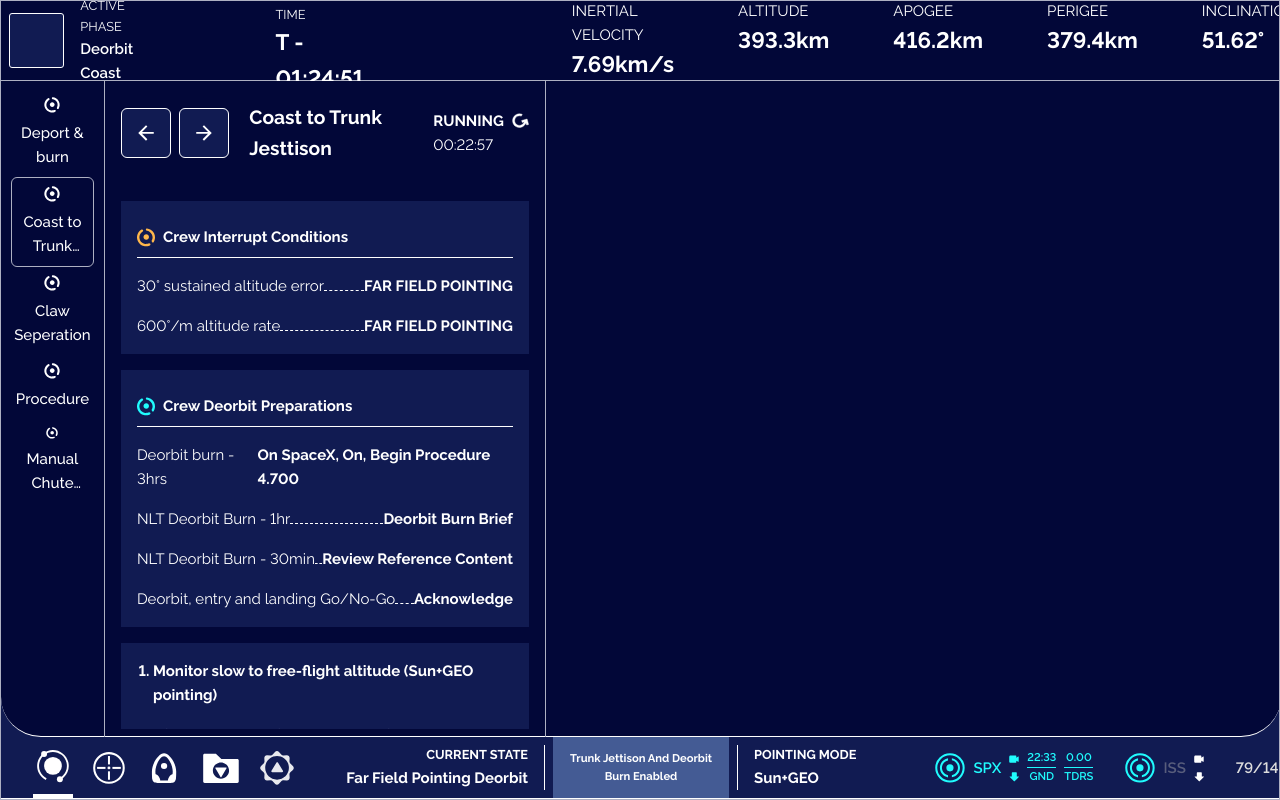
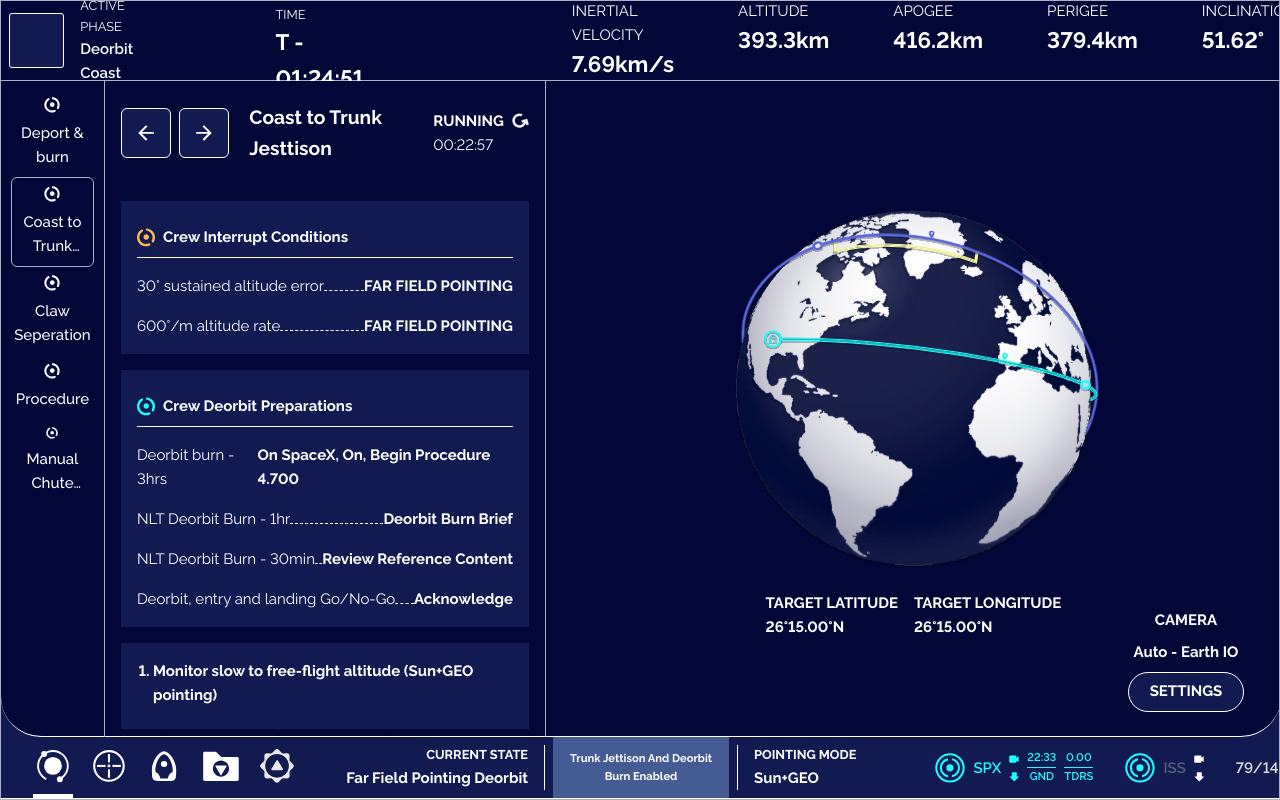
Before and after one commit to MePhew-GonteQ-Industries/his-prezentacja, a Vue app in the folder ui/: page / in a window 1280 px wide. Built offline with nearby package versions, Linux system fonts and the light colour scheme; some icons are missing.

Commit message:
Finish home page desing

```diff
--- a/ui/package.json
+++ b/ui/package.json
@@ -13,6 +13,7 @@
   },
   "dependencies": {
     "@phosphor-icons/vue": "^2.0.1",
+    "highlight.js": "^11.7.0",
     "pinia": "^2.0.32",
     "sass": "^1.59.3",
     "socket.io-client": "^4.6.1",
--- a/ui/src/App.vue
+++ b/ui/src/App.vue
@@ -8,12 +8,13 @@ import {
   NLoadingBarProvider,
 } from "naive-ui";
 import type { MessageProviderProps } from "naive-ui";
+import hljs from 'highlight.js/lib/core';
 
 const messagePlacement = ref<MessageProviderProps["placement"]>("top");
 </script>
 
 <template>
-  <n-config-provider :theme="darkTheme">
+  <n-config-provider :theme="darkTheme" :hljs="hljs">
     <n-loading-bar-provider>
       <n-message-provider :placement="messagePlacement">
         <RouterView />
--- a/ui/src/components/panel/TheFooter.vue
+++ b/ui/src/components/panel/TheFooter.vue
@@ -17,7 +17,7 @@ import { RouterLink } from 'vue-router';
           <circle cx="22.4268" cy="16.2646" r="6" fill="white" />
         </svg>
       </router-link>
-      <router-link :to="{ name: 'game' }">
+      <router-link :to="{ name: 'gameSpectator' }">
         <svg width="40" height="40" viewBox="0 0 81 81" fill="none"
           xmlns="http://www.w3.org/2000/svg">
           <path
@@ -35,7 +35,7 @@ import { RouterLink } from 'vue-router';
         </svg>
 
       </router-link>
-      <router-link :to="{ name: 'game' }">
+      <router-link :to="{ name: 'gameSpectator' }">
         <svg width="40" height="40" viewBox="0 0 81 81" fill="none"
           xmlns="http://www.w3.org/2000/svg">
           <path
@@ -187,9 +187,10 @@ footer {
       align-items: center;
       justify-content: center;
       flex-direction: column;
+      border-bottom: 4px solid transparent;
 
-      &.router-link-active {
-        border-bottom: 4px solid white;
+      &.router-link-exact-active {
+        border-color: white;
       }
     }
   }
--- a/ui/src/components/panel/pages/TheHomePage.vue
+++ b/ui/src/components/panel/pages/TheHomePage.vue
@@ -1,5 +1,49 @@
 <script setup lang="ts">
-import { NButton, NEllipsis, NScrollbar } from "naive-ui";
+import { NButton, NEllipsis, NScrollbar, NCode } from "naive-ui";
+import hljs from 'highlight.js/lib/core';
+import python from 'highlight.js/lib/languages/python';
+
+hljs.registerLanguage('python', python);
+
+const exampleCode = `
+def get_user(
+    request: Request,
+    token: str = Depends(oauth2_scheme),
+    db: Session = Depends(get_db),
+    user_agent: str | None = Header(None),
+) -> UserSession:
+    payload = decode_jwt(token, expected_token_type=TokenType.access_token)
+    user = db.query(models.User).where(models.User.id == payload.user_id).first()
+
+    if not user:
+        raise UserNotFoundException()
+
+    sessions_db = (
+        db.query(models.Session).where(models.Session.user_id == user.id).all()
+    )
+
+    session_db = None
+
+    for session in sessions_db:
+        if compare_digest(session.access_token, token):
+            session_db = session
+            break
+
+    if not session_db:
+        raise SessionNotFoundHTTPException()
+
+    session_db.last_accessed = datetime.utcnow()
+    session_db.last_user_agent = user_agent
+    session_db.last_ip_address = request.client.host
+    db.commit()
+
+    if user.disabled:
+        raise AccountDisabledHTTPException()
+
+    user_session = UserSession(user=user, session=session_db)
+
+    return user_session
+`;
 </script>
 
 <template>
@@ -220,11 +264,42 @@ import { NButton, NEllipsis, NScrollbar } from "naive-ui";
     </div>
 
     <div class="trajectory">
-
+      <template v-if="true">
+        <img class="globe" src="@/assets/globe.svg" alt="Globe">
+        <div class="target-coordinates">
+          <div class="coordinate">
+            <p class="title">target latitude</p>
+            <p class="value">26°15.00°N</p>
+          </div>
+          <div class="coordinate">
+            <p class="title">target longitude</p>
+            <p class="value">26°15.00°N</p>
+          </div>
+        </div>
+        <div class="camera-mode">
+          <p class="title">camera</p>
+          <p class="mode">Auto - Earth IO</p>
+          <NButton ghost color="white" round size="large" class="camera-settings-btn">settings
+          </NButton>
+        </div>
+      </template>
+      <template v-else>
+        <NCode :code="exampleCode" language="python" show-line-numbers v-if="false" />
+      </template>
     </div>
   </div>
 </template>
 
+<style lang="scss">
+.n-button.camera-settings-btn {
+  background-color: #111B52;
+
+  span {
+    text-transform: uppercase;
+    font-weight: bold;
+  }
+}
+</style>
 
 <style lang="scss">
 .divider.n-divider--dashed .n-divider__line {
@@ -284,6 +359,10 @@ import { NButton, NEllipsis, NScrollbar } from "naive-ui";
     width: 100%;
     display: grid;
     grid-template-rows: 13vh 70vh;
+
+    @media (min-height: 900px) {
+      grid-template-rows: 13vh 71vh;
+    }
 
     .step-buttons {
       display: flex;
@@ -432,7 +511,47 @@ import { NButton, NEllipsis, NScrollbar } from "naive-ui";
   }
 
   .trajectory {
-    background-color: white;
+    display: flex;
+    flex-direction: column;
+    align-items: center;
+    justify-content: center;
+    position: relative;
+
+    .globe {
+      width: 55%;
+    }
+
+    .target-coordinates {
+      display: flex;
+      gap: 1rem;
+
+      .coordinate {
+        p {
+          text-transform: uppercase;
+          font-weight: bold;
+        }
+      }
+    }
+
+    .camera-mode {
+      position: absolute;
+      bottom: 5%;
+      right: 5%;
+      display: flex;
+      flex-direction: column;
+      align-items: center;
+      justify-content: center;
+      gap: .5rem;
+
+      p {
+        font-weight: bold;
+        text-align: center;
+      }
+
+      .title {
+        text-transform: uppercase;
+      }
+    }
   }
 }
 </style>
--- a/ui/src/router/index.ts
+++ b/ui/src/router/index.ts
@@ -14,8 +14,8 @@ const router = createRouter({
           component: () => import('@/components/panel/pages/TheHomePage.vue'),
         },
         {
-          path: 'game',
-          name: 'game',
+          path: 'game-spectator',
+          name: 'gameSpectator',
           component: () => import('@/views/GameViewSpectator.vue'),
         },
       ],
```
Also changed, not shown: ui/src/assets/globe.svg (added), 1 other file (tests, documents, lock files or other folders).
